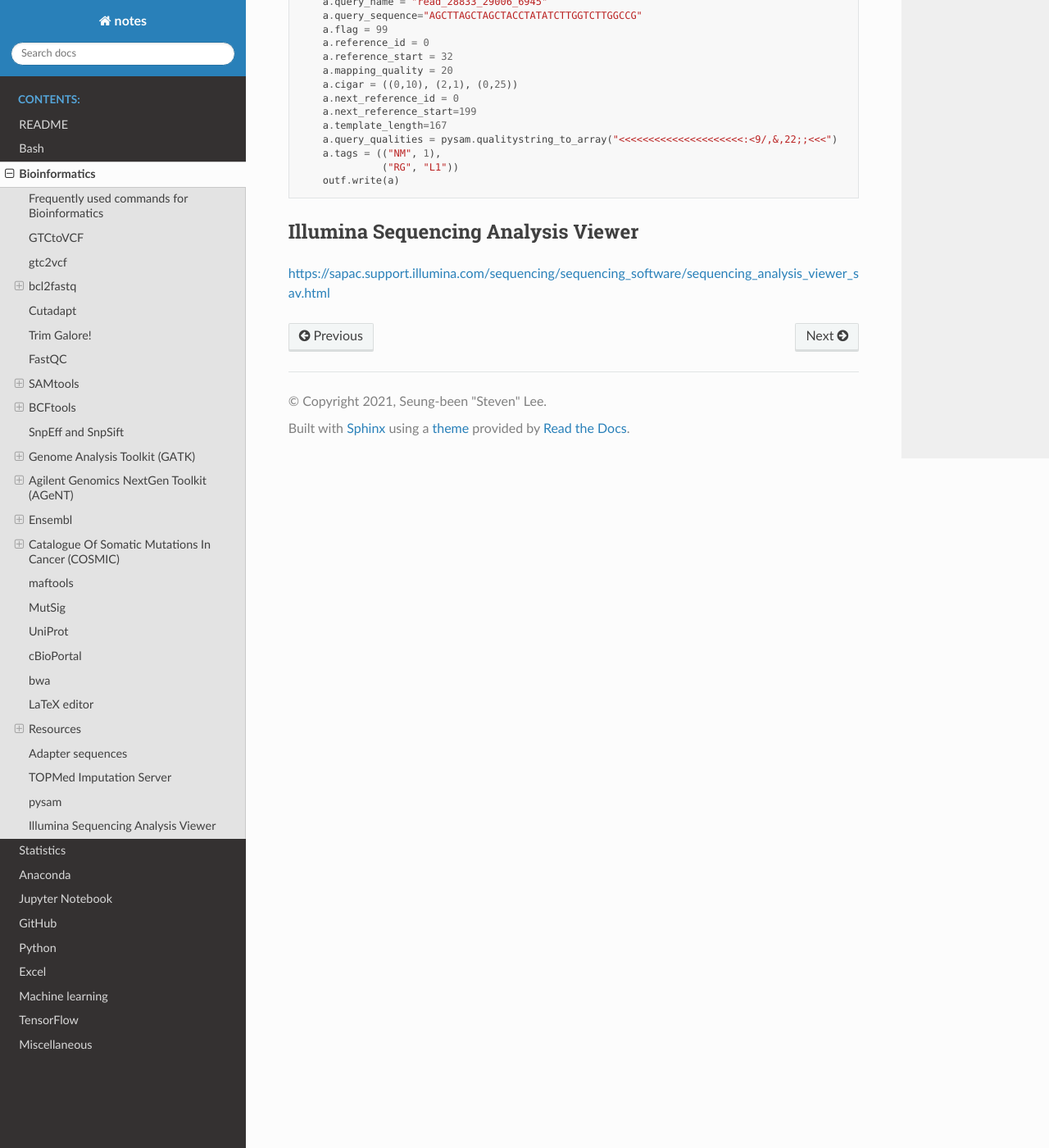
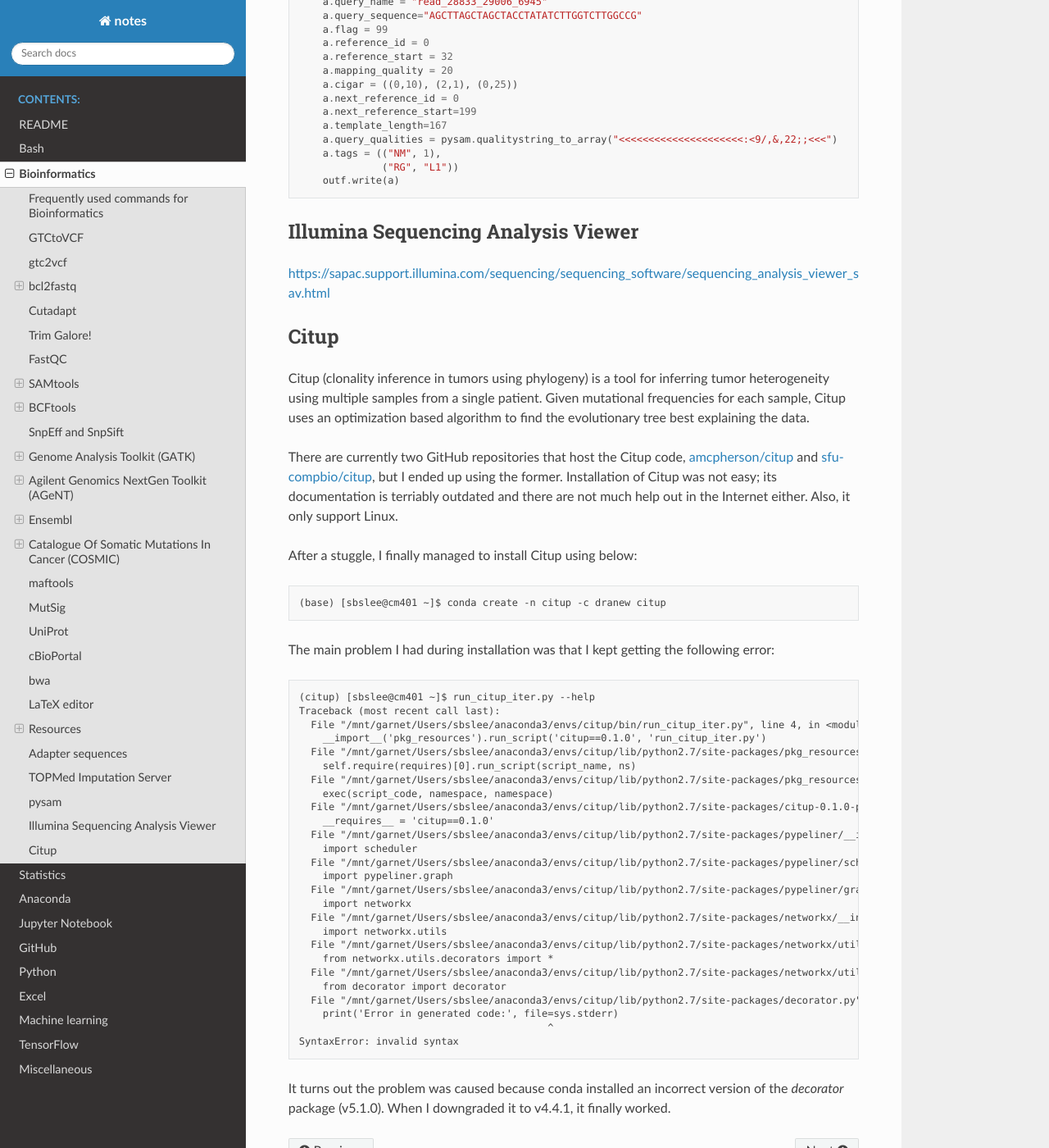
Before and after one commit to sbslee/notes, a Sphinx documentation site: the page built from docs/bioinformatics.rst, in a window 1280 px wide and 1400 px high, scrolled down 17272 px. Shown: the whole window at 82% size. Built offline with Sphinx 7.4.7 and the Read the Docs theme 2.0.0, drawn with Linux system fonts in a browser that asks for light colours.

Commit message:
Update bioinformatics.rst

```diff
--- a/docs/bioinformatics.rst
+++ b/docs/bioinformatics.rst
@@ -812,3 +812,49 @@
 ===================================
 
 https://sapac.support.illumina.com/sequencing/sequencing_software/sequencing_analysis_viewer_sav.html
+
+Citup
+=====
+
+Citup (clonality inference in tumors using phylogeny) is a tool for inferring tumor heterogeneity using multiple samples from a single patient. Given mutational frequencies for each sample, Citup uses an optimization based algorithm to find the evolutionary tree best explaining the data.
+
+There are currently two GitHub repositories that host the Citup code, `amcpherson/citup <https://github.com/amcpherson/citup>`__ and `sfu-compbio/citup <https://github.com/sfu-compbio/citup>`__, but I ended up using the former. Installation of Citup was not easy; its documentation is terriably outdated and there are not much help out in the Internet either. Also, it only support Linux.
+
+After a stuggle, I finally managed to install Citup using below:
+
+.. code-block:: text
+
+    (base) [sbslee@cm401 ~]$ conda create -n citup -c dranew citup
+
+The main problem I had during installation was that I kept getting the following error:
+
+.. code-block:: text
+
+    (citup) [sbslee@cm401 ~]$ run_citup_iter.py --help
+    Traceback (most recent call last):
+      File "/mnt/garnet/Users/sbslee/anaconda3/envs/citup/bin/run_citup_iter.py", line 4, in <module>
+        __import__('pkg_resources').run_script('citup==0.1.0', 'run_citup_iter.py')
+      File "/mnt/garnet/Users/sbslee/anaconda3/envs/citup/lib/python2.7/site-packages/pkg_resources/__init__.py", line 666, in run_script
+        self.require(requires)[0].run_script(script_name, ns)
+      File "/mnt/garnet/Users/sbslee/anaconda3/envs/citup/lib/python2.7/site-packages/pkg_resources/__init__.py", line 1469, in run_script
+        exec(script_code, namespace, namespace)
+      File "/mnt/garnet/Users/sbslee/anaconda3/envs/citup/lib/python2.7/site-packages/citup-0.1.0-py2.7.egg/EGG-INFO/scripts/run_citup_iter.py", line 3, in <module>
+        __requires__ = 'citup==0.1.0'
+      File "/mnt/garnet/Users/sbslee/anaconda3/envs/citup/lib/python2.7/site-packages/pypeliner/__init__.py", line 3, in <module>
+        import scheduler
+      File "/mnt/garnet/Users/sbslee/anaconda3/envs/citup/lib/python2.7/site-packages/pypeliner/scheduler.py", line 10, in <module>
+        import pypeliner.graph
+      File "/mnt/garnet/Users/sbslee/anaconda3/envs/citup/lib/python2.7/site-packages/pypeliner/graph.py", line 2, in <module>
+        import networkx
+      File "/mnt/garnet/Users/sbslee/anaconda3/envs/citup/lib/python2.7/site-packages/networkx/__init__.py", line 98, in <module>
+        import networkx.utils
+      File "/mnt/garnet/Users/sbslee/anaconda3/envs/citup/lib/python2.7/site-packages/networkx/utils/__init__.py", line 2, in <module>
+        from networkx.utils.decorators import *
+      File "/mnt/garnet/Users/sbslee/anaconda3/envs/citup/lib/python2.7/site-packages/networkx/utils/decorators.py", line 14, in <module>
+        from decorator import decorator
+      File "/mnt/garnet/Users/sbslee/anaconda3/envs/citup/lib/python2.7/site-packages/decorator.py", line 162
+        print('Error in generated code:', file=sys.stderr)
+                                              ^
+    SyntaxError: invalid syntax
+
+It turns out the problem was caused because conda installed an incorrect version of the `decorator` package (v5.1.0). When I downgraded it to v4.4.1, it finally worked.
```
